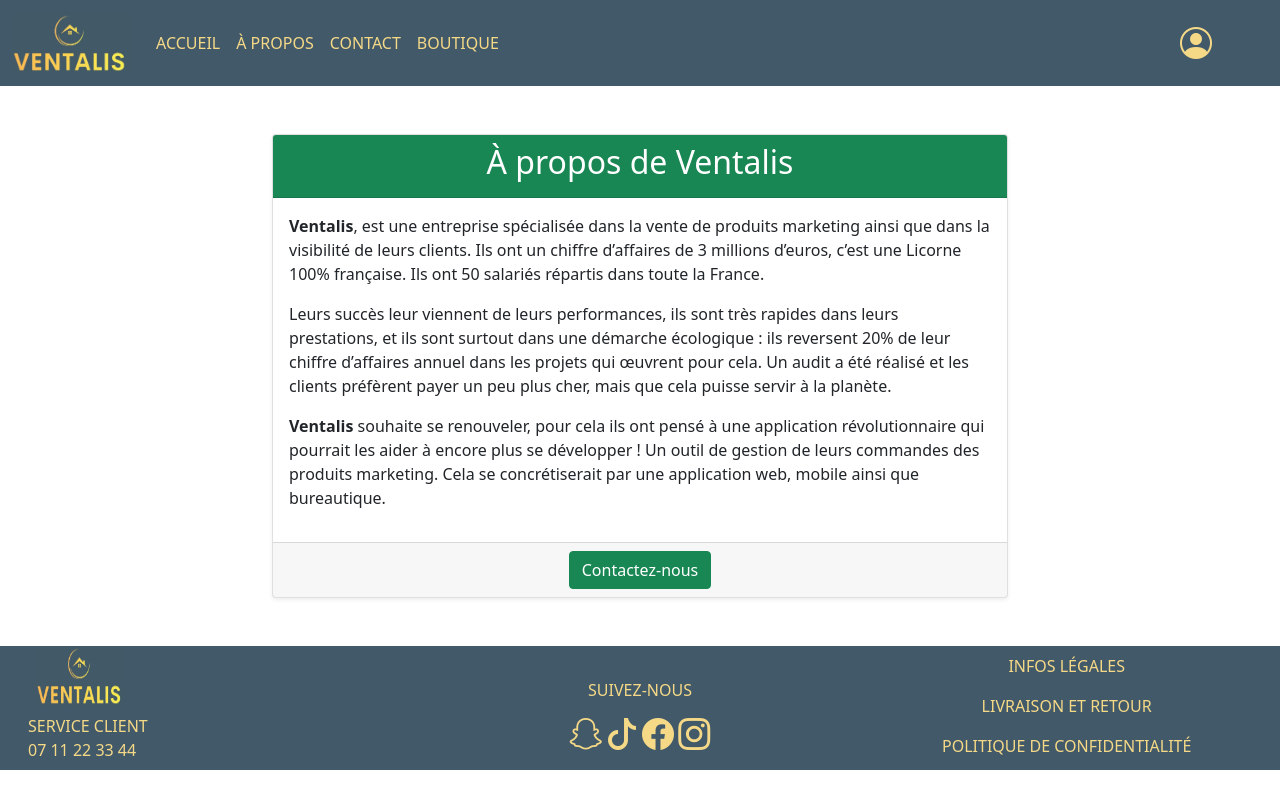
After one commit to medkhaled/RNCP, a Symfony app: template templates/about/index.html.twig in a window 1280 px wide. The commit adds this page. Run offline with Twig, Linux system fonts and the light colour scheme; the template is opened without the code that fills it, so the values that code supplies are empty; some libraries are stand-ins or nearby versions.

Commit message:
Page About

```diff
--- a/templates/_partials/_nav.html.twig
+++ b/templates/_partials/_nav.html.twig
@@ -38,7 +38,7 @@
                         <a class="nav-link  navlinks" aria-current="page" href="{{ path('app_main') }}" >accueil</a>
                     </li>
                     <li class="nav-item">
-                        <a class="nav-link navlinks" href="#">à propos</a>
+                        <a class="nav-link navlinks" href="{{ path('app_about') }}">à propos</a>
                     </li>
                     <li class="nav-item">
                         <a class="nav-link navlinks" href="{{ path('app_contact') }}">contact</a>
@@ -52,9 +52,24 @@
                         </li>
                     {% endif %}
                     {% if is_granted('ROLE_EMPLOYEE') %}
-                        <li class="nav-item">
-                            <a class="nav-link navlinks" href="{{ path('app_intranet') }}">Intranet</a>
+
+                        <li class="nav-item dropdown">
+                            <a class="nav-link dropdown-toggle navlinks "    href="{{ path('app_intranet') }}" role="button" data-bs-toggle="dropdown" aria-expanded="false">
+                               Intranet
+                            </a>
+                            <ul class="dropdown-menu navlinks">
+                                <li class="nav-item">
+                                    <a class="dropdown-item navlinks" href="{{ path('app_admin_index') }}">Mes Clients</a>
+                                </li>
+                                <li><a class="dropdown-item navlinks" href="{{ path('app_category_index') }}">Catlaogues</a></li>
+                                <li><a class="dropdown-item navlinks" href="{{ path('app_product_index') }}">Produits</a></li>
+                                <li><a class="dropdown-item navlinks" href="{{ path('app_images_index') }}">Images</a></li>
+                                <li><a class="dropdown-item navlinks" href="{{ path('app_admin_order_index') }}">Commandes</a></li>
+
+
+                            </ul>
                         </li>
+
                     {% endif %}
                     {% if app.user %}
                         <li class="nav-item dropdown">
--- /dev/null
+++ b/templates/about/index.html.twig
@@ -0,0 +1,37 @@
+{% extends 'base.html.twig' %}
+
+{% block title %}About{% endblock %}
+
+
+
+{% block body %}
+<div class="container mt-5">
+    <div class="row">
+        <div class="col-md-8 offset-md-2">
+            <div class="card shadow-sm">
+                <div class="card-header bg-success text-white text-center">
+                    <h2>À propos de Ventalis</h2>
+                </div>
+                <div class="card-body">
+                    <p>
+                        <strong>Ventalis</strong>, est une entreprise spécialisée dans la vente de produits marketing ainsi que dans la visibilité de leurs clients.
+                        Ils ont un chiffre d’affaires de 3 millions d’euros, c’est une Licorne 100% française. Ils ont 50 salariés répartis dans toute la France.
+                    </p>
+                    <p>
+                        Leurs succès leur viennent de leurs performances, ils sont très rapides dans leurs prestations, et ils sont surtout dans une démarche écologique :
+                        ils reversent 20% de leur chiffre d’affaires annuel dans les projets qui œuvrent pour cela. Un audit a été réalisé et les clients préfèrent payer un peu
+                        plus cher, mais que cela puisse servir à la planète.
+                    </p>
+                    <p>
+                        <strong>Ventalis</strong> souhaite se renouveler, pour cela ils ont pensé à une application révolutionnaire qui pourrait les aider à encore plus se développer !
+                        Un outil de gestion de leurs commandes des produits marketing. Cela se concrétiserait par une application web, mobile ainsi que bureautique.
+                    </p>
+                </div>
+                <div class="card-footer text-center">
+                    <a href="{{ path('app_contact') }}" class="btn btn-success">Contactez-nous</a>
+                </div>
+            </div>
+        </div>
+    </div>
+</div>
+{% endblock %}
```
Also changed, not shown: src/Controller/AboutController.php (added, +16 -0 lines), src/DataFixtures/ProductFixtures.php (added, +35 -0 lines), src/Entity/Product.php (+8 -8 lines).
